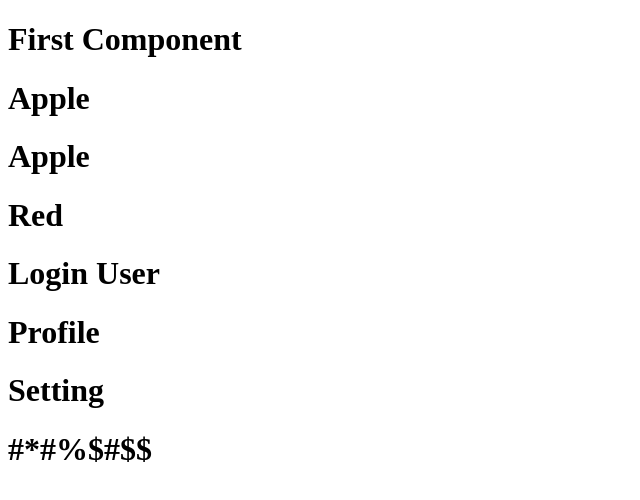
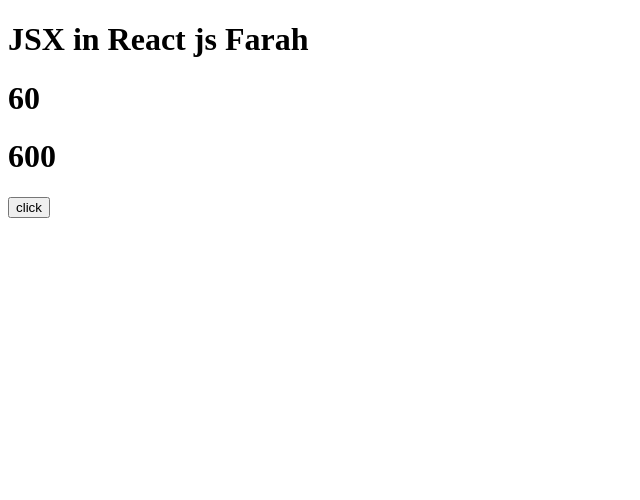
Before and after one commit to Farah-Saleem270/Reactjs-practice, a React (Vite) app: page / in a window 1280 px wide. Shown: the top 500 px of the page, without its empty margins (0-640 px from the left). Built offline with nearby package versions, Linux system fonts and the light colour scheme.

Commit message:
add some new code of line

```diff
--- a/src/App.jsx
+++ b/src/App.jsx
@@ -1,32 +1,49 @@
-import Login, {Profile , Setting, UserKey}from "./Usercomponent"
+// import Login, {Profile , Setting, UserKey}from "./UserComponent"
+
+// function App(){
+//   return(
+//     <div>
+//     <h1>First Component</h1>
+//      <Fruit></Fruit>
+//      <Fruit />
+//      <Color />
+//      <Login />
+//      <Profile />
+//      <Setting />
+//      <h1>{UserKey}</h1>
+//     </div>
+
+//   )
+// }
+
+// function Fruit(){
+//   return(
+//     <h1>Apple</h1>
+//   )
+// }
+
+
+// function Color(){
+//   return(
+//     <h1>Red</h1>
+//   )
+// }
+
+export default App
+
+
+// JSX in React js
 
 function App(){
+  const userName = "Farah";
+  let x = 20;
+  let y = 30;
   return(
-    <div>
-    <h1>First Component</h1>
-     <Fruit></Fruit>
-     <Fruit />
-     <Color />
-     <Login />
-     <Profile />
-     <Setting />
-     <h1>{UserKey}</h1>
-    </div>
-
+    <>
+    <h1>JSX in React js {userName}</h1>
+    <h1>{10+20+30}</h1>
+    <h1>{x*y}</h1>
+    <button onClick={()=> alert("hello")}>click</button>
+    </>
   )
 }
-
-function Fruit(){
-  return(
-    <h1>Apple</h1>
-  )
-}
-
-
-function Color(){
-  return(
-    <h1>Red</h1>
-  )
-}
-
-export default App
```
